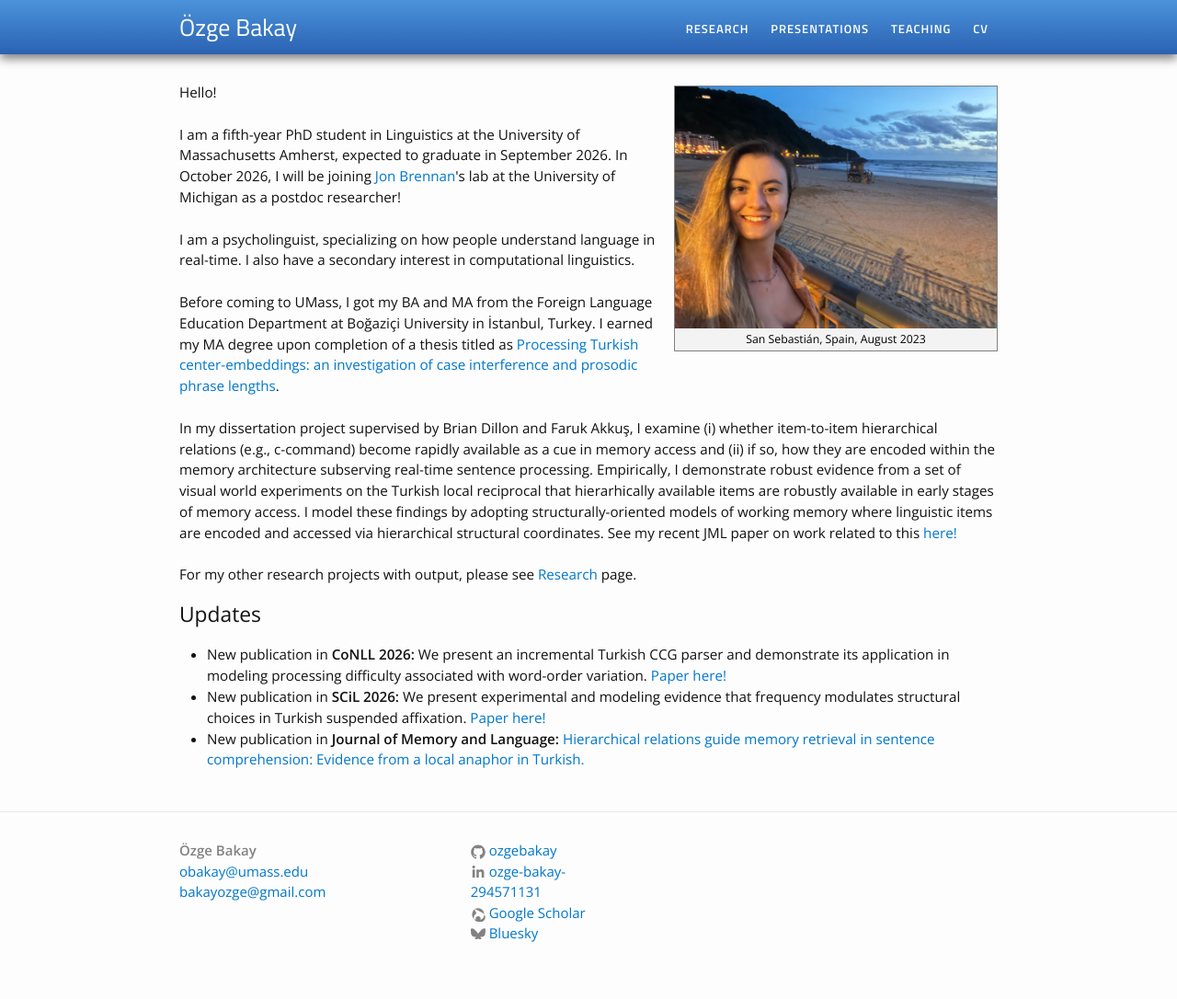
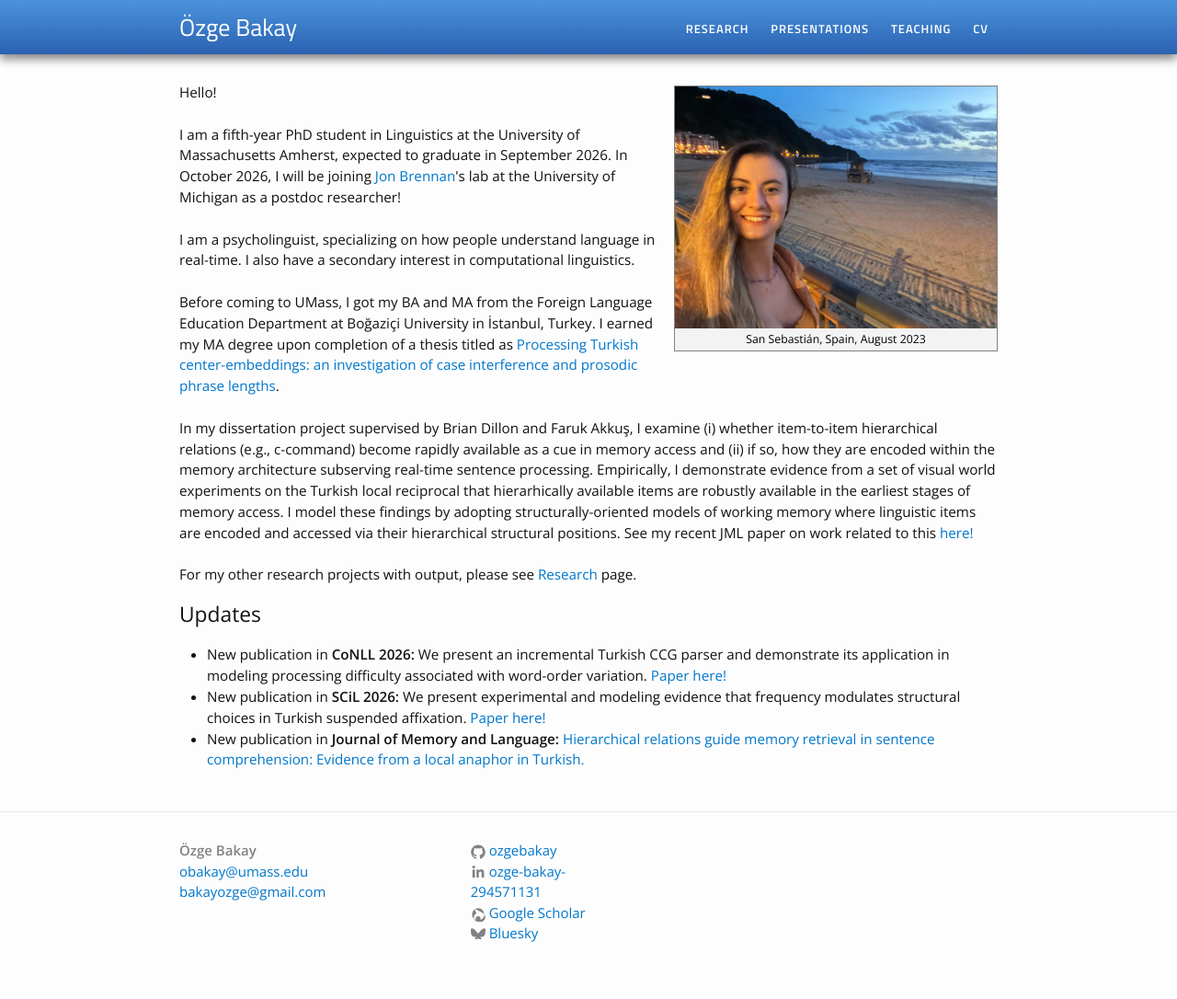
Before and after one commit to ozgebakay/ozgebakay.github.io, a Jekyll site: the page built from index.html, in a window 1280 px wide. Shown: the whole page at 92% size. Built offline with Jekyll 4.4.1, drawn with Linux system fonts in a browser that asks for light colours.

Commit message:
Update index.html

```diff
--- a/index.html
+++ b/index.html
@@ -14,7 +14,7 @@ I am a psycholinguist, specializing on how people understand language in real-ti
 
 Before coming to UMass, I got my BA and MA from the Foreign Language Education Department at Boğaziçi University in İstanbul, Turkey. I earned my MA degree upon completion of a thesis titled as <a href="https://drive.google.com/file/d/1cJ62eZRNyLfBjsQ9cts5jhI1V3JhodEg/view" target="_blank">Processing Turkish center-embeddings: an investigation of case interference and prosodic phrase lengths</a>.<br><br>
 
-In my dissertation project supervised by Brian Dillon and Faruk Akkuş, I examine (i) whether item-to-item hierarchical relations (e.g., c-command) become rapidly available as a cue in memory access and (ii) if so, how they are encoded within the memory architecture subserving real-time sentence processing. Empirically, I demonstrate robust evidence from a set of visual world experiments on the Turkish local reciprocal that hierarhically available items are robustly available in early stages of memory access. I model these findings by adopting structurally-oriented models of working memory where linguistic items are encoded and accessed via hierarchical structural coordinates. See my recent JML paper on work related to this <a href="https://drive.google.com/file/d/1glXY4nt__PUrGYPzoVW4jCFbmp7jMlST/view" target="_blank">here!</a><br><br>
+In my dissertation project supervised by Brian Dillon and Faruk Akkuş, I examine (i) whether item-to-item hierarchical relations (e.g., c-command) become rapidly available as a cue in memory access and (ii) if so, how they are encoded within the memory architecture subserving real-time sentence processing. Empirically, I demonstrate evidence from a set of visual world experiments on the Turkish local reciprocal that hierarhically available items are robustly available in the earliest stages of memory access. I model these findings by adopting structurally-oriented models of working memory where linguistic items are encoded and accessed via their hierarchical structural positions. See my recent JML paper on work related to this <a href="https://drive.google.com/file/d/1glXY4nt__PUrGYPzoVW4jCFbmp7jMlST/view" target="_blank">here!</a><br><br>
 
 For my other research projects with output, please see <a href="/research/">Research</a> page.</p>
 
```
